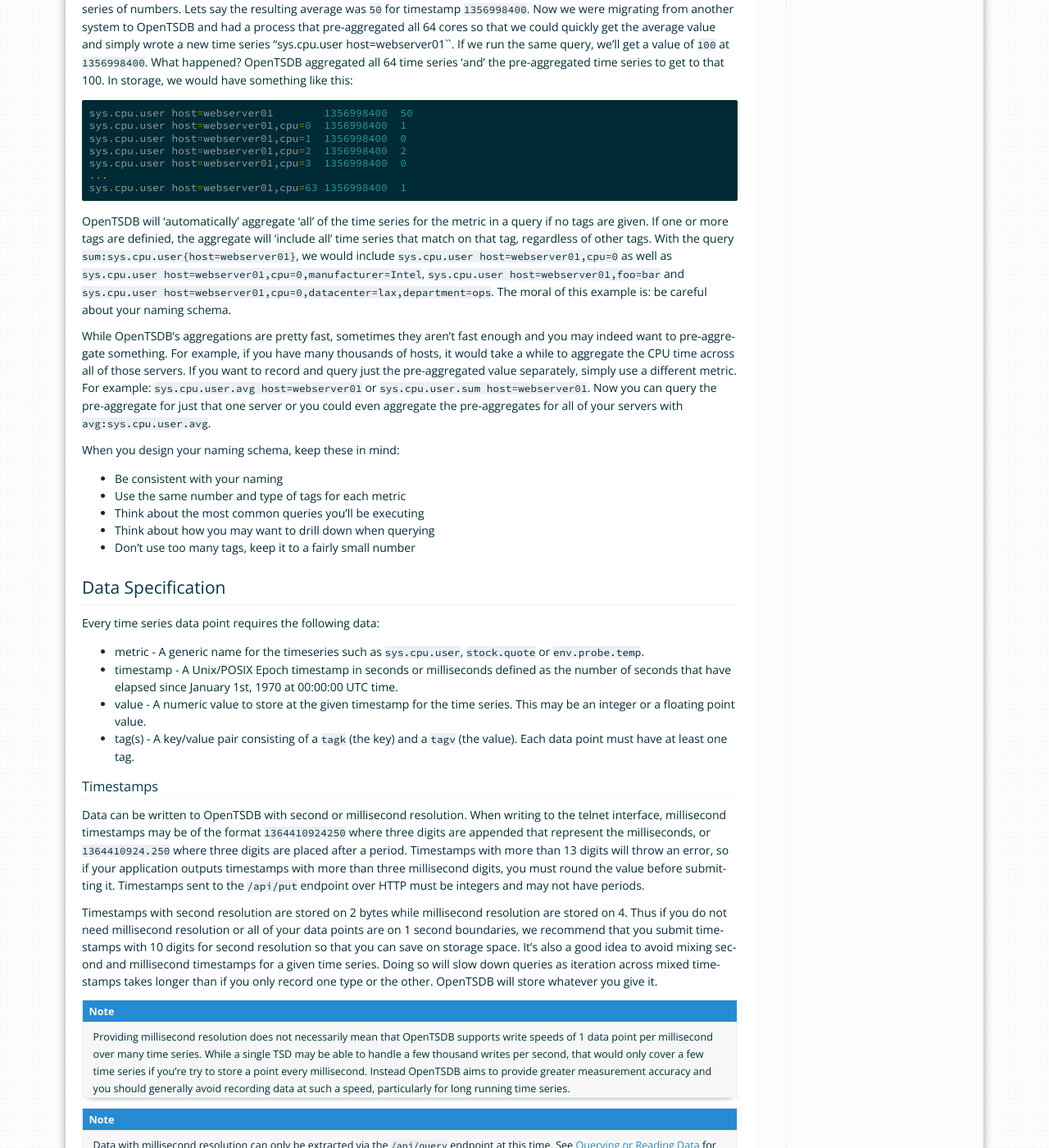
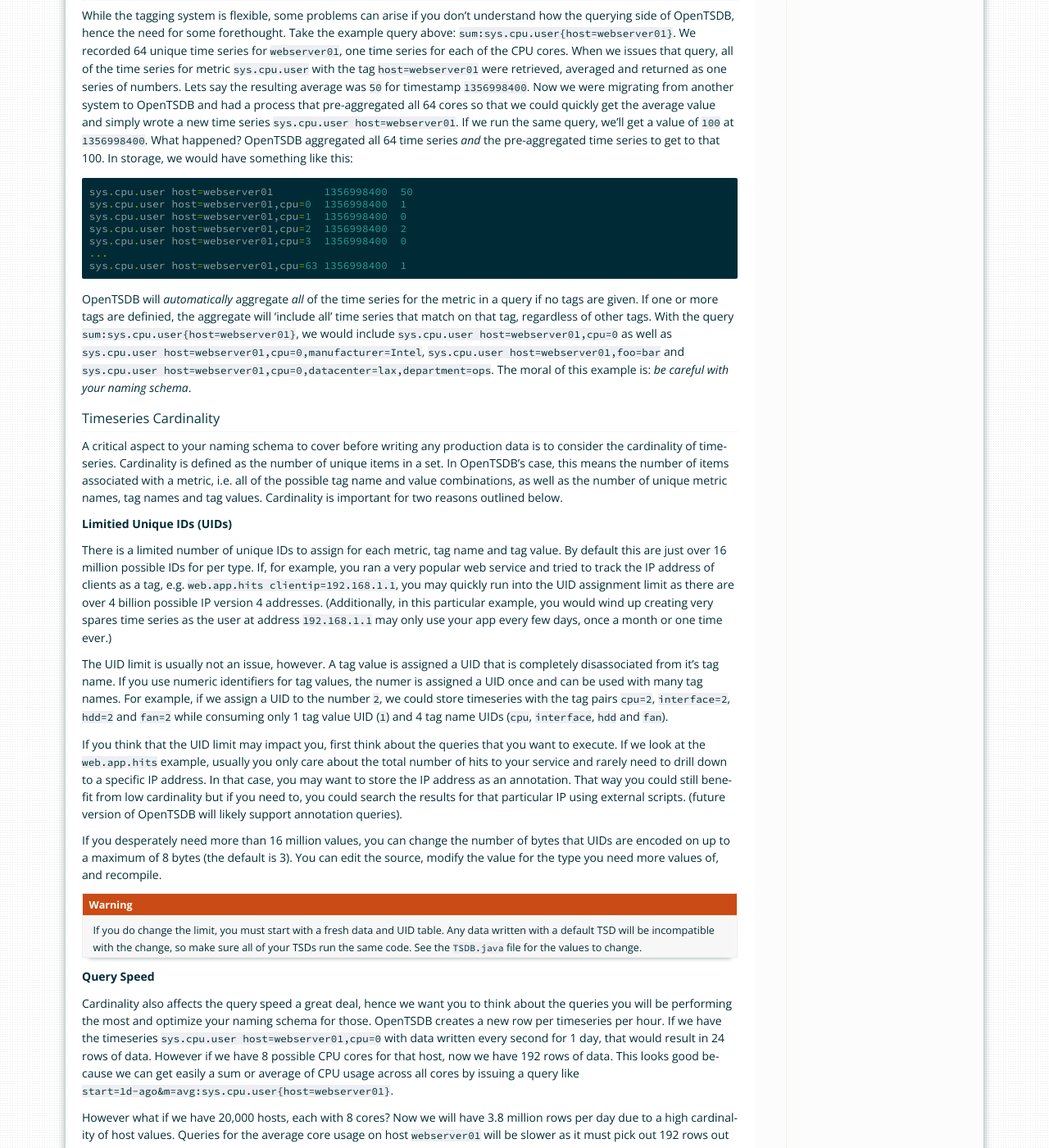
Before and after one commit to OpenTSDB/opentsdb.net, a Sphinx documentation site: the page built from docs/source/user_guide/writing.rst, in a window 1280 px wide and 1400 px high, scrolled down 1037 px. Shown: the whole window at 82% size. Built offline with Sphinx 7.4.7, drawn with Linux system fonts in a browser that asks for light colours; some of the changed text lies outside the part shown.

Commit message:
Update the writing user guide
Signed-off-by: Chris Larsen <clarsen@euphoriaaudio.com>

```diff
--- a/docs/source/user_guide/writing.rst
+++ b/docs/source/user_guide/writing.rst
@@ -29,17 +30,49 @@
   ...
   sys.cpu.user host=webserver01,cpu=63 1356998400  1
 
-OpenTSDB will 'automatically' aggregate 'all' of the time series for the metric in a query if no tags are given. If one or more tags are definied, the aggregate will 'include all' time series that match on that tag, regardless of other tags. With the query ``sum:sys.cpu.user{host=webserver01}``, we would include ``sys.cpu.user host=webserver01,cpu=0`` as well as ``sys.cpu.user host=webserver01,cpu=0,manufacturer=Intel``, ``sys.cpu.user host=webserver01,foo=bar`` and ``sys.cpu.user host=webserver01,cpu=0,datacenter=lax,department=ops``. The moral of this example is: be careful about your naming schema.
+OpenTSDB will *automatically* aggregate *all* of the time series for the metric in a query if no tags are given. If one or more tags are definied, the aggregate will 'include all' time series that match on that tag, regardless of other tags. With the query ``sum:sys.cpu.user{host=webserver01}``, we would include ``sys.cpu.user host=webserver01,cpu=0`` as well as ``sys.cpu.user host=webserver01,cpu=0,manufacturer=Intel``, ``sys.cpu.user host=webserver01,foo=bar`` and ``sys.cpu.user host=webserver01,cpu=0,datacenter=lax,department=ops``. The moral of this example is: *be careful with your naming schema*.
 
-While OpenTSDB's aggregations are pretty fast, sometimes they aren't fast enough and you may indeed want to pre-aggregate something. For example, if you have many thousands of hosts, it would take a while to aggregate the CPU time across all of those servers. If you want to record and query just the pre-aggregated value separately, simply use a different metric. For example: ``sys.cpu.user.avg host=webserver01`` or ``sys.cpu.user.sum host=webserver01``. Now you can query the pre-aggregate for just that one server or you could even aggregate the pre-aggregates for all of your servers with ``avg:sys.cpu.user.avg``.
+Timeseries Cardinality
+----------------------
 
-When you design your naming schema, keep these in mind:
+A critical aspect to your naming schema to cover before writing any production data is to consider the cardinality of timeseries. Cardinality is defined as the number of unique items in a set. In OpenTSDB's case, this means the number of items associated with a metric, i.e. all of the possible tag name and value combinations, as well as the number of unique metric names, tag names and tag values. Cardinality is important for two reasons outlined below.
 
-* Be consistent with your naming
-* Use the same number and type of tags for each metric
-* Think about the most common queries you'll be executing
+**Limitied Unique IDs (UIDs)**
+
+There is a limited number of unique IDs to assign for each metric, tag name and tag value. By default this are just over 16 million possible IDs for per type. If, for example, you ran a very popular web service and tried to track the IP address of clients as a tag, e.g. ``web.app.hits clientip=192.168.1.1``, you may quickly run into the UID assignment limit as there are over 4 billion possible IP version 4 addresses. (Additionally, in this particular example, you would wind up creating very spares time series as the user at address ``192.168.1.1`` may only use your app every few days, once a month or one time ever.)
+
+The UID limit is usually not an issue, however. A tag value is assigned a UID that is completely disassociated from it's tag name. If you use numeric identifiers for tag values, the numer is assigned a UID once and can be used with many tag names. For example, if we assign a UID to the number ``2``, we could store timeseries with the tag pairs ``cpu=2``, ``interface=2``, ``hdd=2`` and ``fan=2`` while consuming only 1 tag value UID (``1``) and 4 tag name UIDs (``cpu``, ``interface``, ``hdd`` and ``fan``).
+
+If you think that the UID limit may impact you, first think about the queries that you want to execute. If we look at the ``web.app.hits`` example, usually you only care about the total number of hits to your service and rarely need to drill down to a specific IP address. In that case, you may want to store the IP address as an annotation. That way you could still benefit from low cardinality but if you need to, you could search the results for that particular IP using external scripts. (future version of OpenTSDB will likely support annotation queries).
+
+If you desperately need more than 16 million values, you can change the number of bytes that UIDs are encoded on up to a maximum of 8 bytes (the default is 3). You can edit the source, modify the value for the type you need more values of, and recompile.
+
+.. Warning:: If you do change the limit, you must start with a fresh data and UID table. Any data written with a default TSD will be incompatible with the change, so make sure all of your TSDs run the same code. See the ``TSDB.java`` file for the values to change.
+
+**Query Speed**
+
+Cardinality also affects the query speed a great deal, hence we want you to think about the queries you will be performing the most and optimize your naming schema for those. OpenTSDB creates a new row per timeseries per hour. If we have the timeseries ``sys.cpu.user host=webserver01,cpu=0`` with data written every second for 1 day, that would result in 24 rows of data. However if we have 8 possible CPU cores for that host, now we have 192 rows of data. This looks good because we can get easily a sum or average of CPU  usage across all cores by issuing a query like ``start=1d-ago&m=avg:sys.cpu.user{host=webserver01}``.
+
+However what if we have 20,000 hosts, each with 8 cores? Now we will have 3.8 million rows per day due to a high cardinality of host values. Queries for the average core usage on host ``webserver01`` will be slower as it must pick out 192 rows out of 3.8 million.
+
+The benefits of this schema are that you have very deep granularity in your data, i.e. the usage per core. You can also easily craft a query to get the average usage across all cores an all hosts: ``start=1d-ago&m=avg:sys.cpu.user``. However queries against that particular metric will take longer to run as there are more rows to sift through.
+
+Here are some common means of dealing with cardinality:
+
+**Pre-Aggregate** - In the example above with ``sys.cpu.user``, you generally care about the average usage on the host, not the usage per core. While the data collector may send a separate value per core with the tagging schema above, the collector could also send one extra data point such as ``sys.cpu.user.avg host=webserver01``. Now you have a completely separate timeseries that would only have 24 rows per day and with 20K hosts, only 480K rows to sift through. Queries will be much more responsive for the per-host average and you still have per-core data to drill down too separately.
+
+**Shift to Metric** - What if you really only care about the metrics for a particular host and don't need to aggregate across hosts? In that case you can shift the hostname to the metric. Our previous example becomes ``sys.cpu.user.websvr01 cpu=0``. Queries against this schema are very fast as there would only be 192 rows per day for the metric. However to aggregate across hosts you would have to execute mutliple queries and aggregate outside of OpenTSDB. (Future work will include this capability).
+
+Naming Conclusion
+-----------------
+
+When you design your naming schema, keep these suggestions in mind:
+
+* Be consistent with your naming to reduce duplication. Always use the same case for metrics, tag names and values.
+* Use the same number and type of tags for each metric. E.g. don't store ``my.metric host=foo`` and ``my.metric datacenter=lga``.
+* Think about the most common queries you'll be executing and optimize your schema for those queries
 * Think about how you may want to drill down when querying
-* Don't use too many tags, keep it to a fairly small number
+* Don't use too many tags, keep it to a fairly small number, usually up to 4 or 5 tags. (by default you are limited to 8)
 
 Data Specification
 ^^^^^^^^^^^^^^^^^^
```
Also changed, not shown: other parts of docs/source/user_guide/writing.rst (+3 -2 lines), 4 other files.
